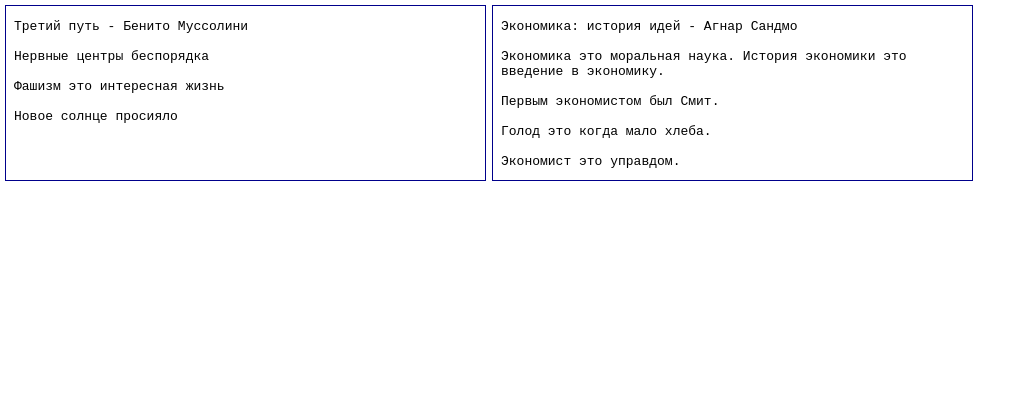
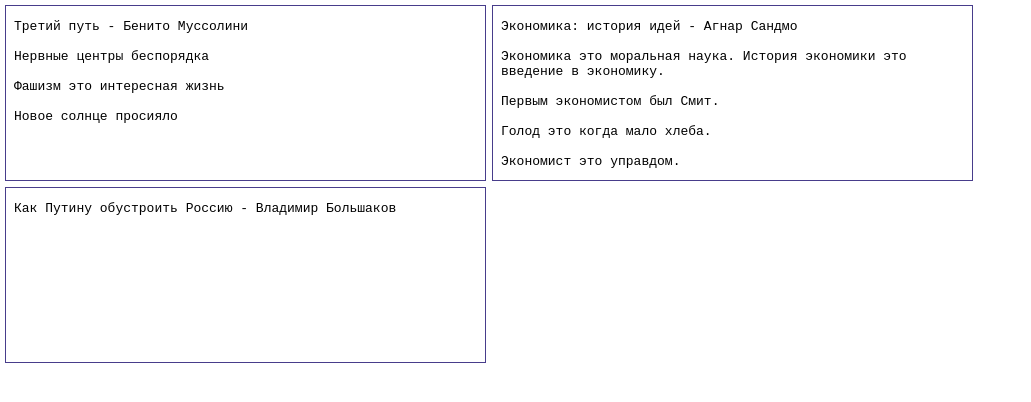
Before and after one commit to PocketEssay/website, a plain HTML site: page index.html in a window 1280 px wide. Shown: the whole page, without its empty margins (0-1031 px from the left). Drawn offline with Linux system fonts and the light colour scheme.

Commit message:
Как Путину обустроить Россию - Владимир Большаков

```diff
--- a/index.html
+++ b/index.html
@@ -4,7 +4,8 @@
         <title>Pocket Essay</title>
     </head>
     <body style="margin: 4px;">
-        <embed src="Политика.txt" height="22%" width="479px" style="margin: 1px; border-width: 1px; border-style: solid; border-color: darkblue;"/>
-        <embed src="Экономика.txt" height="22%" width="479px" style="margin: 1px; border-width: 1px; border-style: solid; border-color: darkblue;"/>
+        <embed src="третий-путь-бенито-муссолини.txt" height="22%" width="479px" style="margin: 1px; border-width: 1px; border-style: solid; border-color: darkslateblue;"/>
+        <embed src="экономика-история-идей-агнар-сандмо.txt" height="22%" width="479px" style="margin: 1px; border-width: 1px; border-style: solid; border-color: darkslateblue;"/>
+        <embed src="как-путину-обустроить-россию-владимир-большаков.txt" height="22%" width="479px" style="margin: 1px; border-width: 1px; border-style: solid; border-color: darkslateblue;"/>
     </body>
 </html>
```
Also changed, not shown: как-путину-обустроить-россию-владимир-большаков.txt (added), третий-путь-бенито-муссолини.txt (renamed from Политика.txt), экономика-история-идей-агнар-сандмо.txt (renamed from Экономика.txt).
